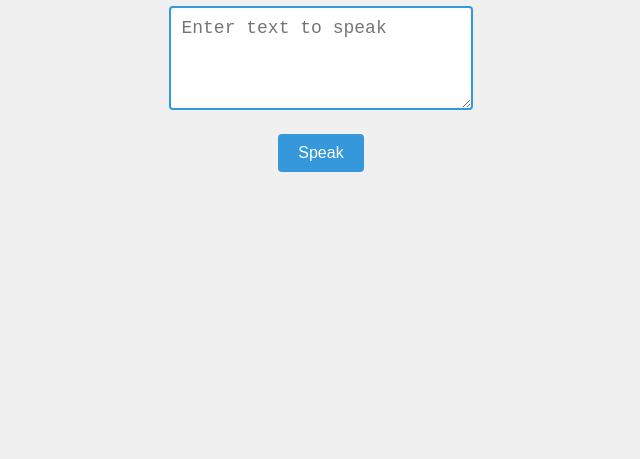
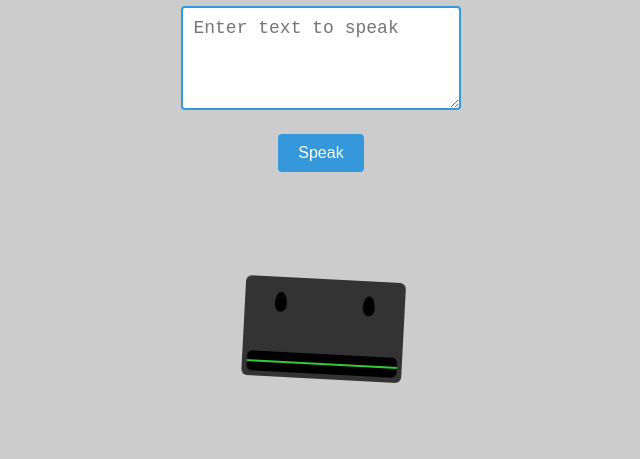
Before and after one commit to sac799/text_to_speech_app, a plain HTML site: page index.html in a window 1280 px wide. Shown: the part 341-800 px from the top of the page, without its empty margins (319-959 px from the left). Drawn offline with Linux system fonts and the light colour scheme.

Commit message:
added robo

```diff
--- /dev/null
+++ b/anim.css
@@ -0,0 +1,229 @@
+html {
+    box-sizing: border-box;
+}
+*, *:before, *:after {
+    box-sizing: inherit;
+}
+
+body {
+    background-color: #ccc;
+}
+
+.robot {
+    box-sizing: border-box;
+    position: absolute;
+    width: 160px;
+    height: 180px;
+    background-color: rgba(black, 0.05);
+    bottom: 0;
+    left: calc(50% - 80px);
+}
+
+.head {
+    position: absolute;
+    width: 160px;
+    height: 100px;
+    background-color: #333;
+    border-radius: 6px;
+    overflow: hidden;
+    background: linear-gradient(to right, #ccc 0%, lighten(#ccc, 10%) 40%, lighten(#ccc, 10%) 60%,#ccc 100%);
+    box-shadow: inset -3px -3px 0 2px rgba(black, 0.1);
+    transform-origin: 50% 100%;
+    animation: bob 8000ms ease-in-out alternate infinite -1000ms;
+}
+
+.eyes {
+    position: absolute;
+    top: calc(25% - 10px);
+    right: 30px;
+    left: 30px;
+    height: 20px;
+    animation: blink 10000ms linear forwards infinite;
+}
+
+.eyeball {
+    position: absolute;
+    width: 12px;
+    height: 20px;
+    border-radius: 50% 50% 50% 50% / 60% 60% 40% 40%;
+    background-color: black;
+}
+
+.eyeball_left {
+    left: 0;
+    transition: transform 100ms ease-in-out;
+}
+
+.eyeball_right {
+    right: 0;
+    transition: transform 100ms ease-in-out;
+}
+
+.mouth {
+    position: absolute;
+    bottom: 5px;
+    left: 5px;
+    width: 150px;
+    height: 20px;
+    background-color: black;
+    overflow: hidden;
+    border-radius: 5px;
+    transition: height 100ms cubic-bezier(0.455, 0.03, 0.515, 0.955);
+}
+
+.mouth-container {
+    position: absolute;
+    top: 0;
+    right: 0;
+    bottom: 0;
+    left: 0;
+}
+
+.robot_speaking {
+    .mouth {
+        height: 40px;
+    }
+    .mouth-container {
+        animation: speakingAnim 0.3s infinite;
+    }
+}
+
+.mouth-container-line {
+    position: absolute;
+    top: 50%;
+    height: 2px;
+    background-color: limegreen;
+    width: 100%;
+    margin-top: -1px;
+}
+
+.torso {
+    position: absolute;
+    bottom: 0;
+    left: calc(50% - 40px);
+    width: 80px;
+    height: 60px;
+    border-radius: 6px 6px 0 0;
+    background: linear-gradient(to right, #ccc 0%, lighten(#ccc, 10%) 40%, lighten(#ccc, 10%) 60%,#ccc 100%);
+}
+
+.neck {
+    position: absolute;
+    bottom: 45px;
+    left: calc(50% - 15px);
+    width: 30px;
+    height: 50px;
+    border-radius: 15px;
+    background:
+        repeating-linear-gradient(180deg, rgba(0,0,0,0.2), rgba(0,0,0,0.2) 7%, rgb(100,100,100) 10%),
+        linear-gradient(to right, #ccc 0%, lighten(#ccc, 10%) 40%, lighten(#ccc, 10%) 60%,#ccc 100%);
+}
+
+.arms {
+    position: absolute;
+    bottom: 0;
+    left: 30px;
+    right: 30px;
+    height: 50px;
+}
+
+.arm {
+    position: absolute;
+    top: 0;
+    width: 20px;
+    height: 50px;
+    border-radius: 10px 10px 0 0;
+    background:
+        repeating-linear-gradient(180deg, rgba(0,0,0,0.2), rgba(0,0,0,0.2) 7%, rgb(100,100,100) 10%),
+        linear-gradient(to right, #333 0%, lighten(#333, 10%) 40%, lighten(#333, 10%) 60%,#ccc 100%);
+}
+
+.arm_left {
+    left: 0;
+}
+
+.arm_right {
+    right: 0;
+}
+
+@keyframes lowAnim {
+    0% {
+        filter: url('#low-0');
+    }
+    25% {
+        filter: url('#low-1');
+    }
+    50% {
+        filter: url('#low-2');
+    }
+    75% {
+        filter: url('#low-3');
+    }
+    100% {
+        filter: url('#low-4');
+    }
+}
+
+@keyframes listeningAnim {
+    0% {
+        filter: url('#listening-0');
+    }
+    25% {
+        filter: url('#listening-1');
+    }
+    50% {
+        filter: url('#listening-2');
+    }
+    75% {
+        filter: url('#listening-3');
+    }
+    100% {
+        filter: url('#listening-4');
+    }
+}
+
+@keyframes speakingAnim {
+    0% {
+        filter: url('#speaking-0');
+    }
+    25% {
+        filter: url('#speaking-1');
+    }
+    50% {
+        filter: url('#speaking-2');
+    }
+    75% {
+        filter: url('#speaking-3');
+    }
+    100% {
+        filter: url('#speaking-4');
+    }
+}
+
+@keyframes bob {
+    0% {
+        transform: rotate(-3deg);
+    }
+    40% {
+        transform: rotate(-3deg);
+        animation-timing-function: cubic-bezier(1, 0, 0, 1);
+    }
+    60% {
+        transform: rotate(3deg);
+    }
+    100% {
+        transform: rotate(3deg);
+    }
+}
+
+@keyframes blink {
+    50% {
+        transform: scale(1,1);
+    }
+    51% {
+        transform: scale(1,0.1);
+    }
+    52% {
+        transform: scale(1,1);
+    }
+}
--- a/index.html
+++ b/index.html
@@ -4,16 +4,98 @@
     <meta charset="UTF-8">
     <meta name="viewport" content="width=device-width, initial-scale=1.0">
     <link rel="stylesheet" href="style.css">
+    <link rel="stylesheet" href="anim.css">
 
     <title>Text to Speech App</title>
 </head>
 <body>
+
     <div id="container">
         <h1>Text to Speech</h1>
         <textarea id="textToSpeak" rows="4" placeholder="Enter text to speak"></textarea>
-        <button id="speakButton">Speak</button>
+        <button id="speakButton" class="animate-on-click">Speak</button>
         <p id="output"></p>
     </div>
+
+
+    <div class="robot">
+        <div class="neck"></div>
+        <div class="arms">
+            <div class="arm arm_left"></div>
+            <div class="arm arm_right"></div>
+        </div>
+        <div class="torso"></div>
+        <div class="head">
+            <div class="eyes">
+                <div class="eyeball eyeball_left"></div>
+                <div class="eyeball eyeball_right"></div>
+            </div>
+            <div class="mouth">
+                <div class="mouth-container">
+                    <div class="mouth-container-line"></div>
+                </div>
+            </div>
+        </div>
+    </div>
+
+    <svg xmlns="http://www.w3.org/2000/svg" version="1.1" style="display:none">
+        <defs>
+            <!-- Speaking -->
+            <filter >
+                <feTurbulence id="turbulence"
+                              baseFrequency="0.02"
+                              numOctaves="3"
+                              result="noise"
+                              seed="0"/>
+                <feDisplacementMap id="displacement"
+                                   in="SourceGraphic"
+                                   in2="noise"
+                                   scale="12" />
+            </filter>
+            <filter id="speaking-1">
+                <feTurbulence id="turbulence"
+                              baseFrequency="0.02"
+                              numOctaves="3"
+                              result="noise"
+                              seed="30"/>
+                <feDisplacementMap in="SourceGraphic"
+                                   in2="noise"
+                                   scale="13" />
+            </filter>
+            <filter id="speaking-2">
+                <feTurbulence id="turbulence"
+                              baseFrequency="0.02"
+                              numOctaves="3"
+                              result="noise"
+                              seed="2"/>
+                <feDisplacementMap in="SourceGraphic"
+                                   in2="noise"
+                                   scale="12" />
+            </filter>
+            <filter id="speaking-3">
+                <feTurbulence id="turbulence"
+                              baseFrequency="0.02"
+                              numOctaves="3"
+                              result="noise"
+                              seed="30"/>
+                <feDisplacementMap in="SourceGraphic"
+                                   in2="noise"
+                                   scale="13" />
+            </filter>
+            <filter id="speaking-4">
+                <feTurbulence id="turbulence"
+                              baseFrequency="0.1"
+                              numOctaves="3"
+                              result="noise"
+                              seed="4"/>
+                <feDisplacementMap in="SourceGraphic"
+                                   in2="noise"
+                                   scale="11" />
+            </filter>
+        </defs>
+    </svg>
+
     <script src="script.js"></script>
+
 </body>
 </html>
--- a/script.js
+++ b/script.js
@@ -2,6 +2,8 @@ const textToSpeak = document.getElementById("textToSpeak");
 const speakButton = document.getElementById("speakButton");
 const output = document.getElementById("output");
 const synth = window.speechSynthesis;
+const box = document.getElementById("animated-box");
+const animateButton = document.getElementById("animate-button");
 
 speakButton.addEventListener("click", () => {
     const text = textToSpeak.value;
```
Also changed, not shown: style.css (line endings or trailing spaces).
